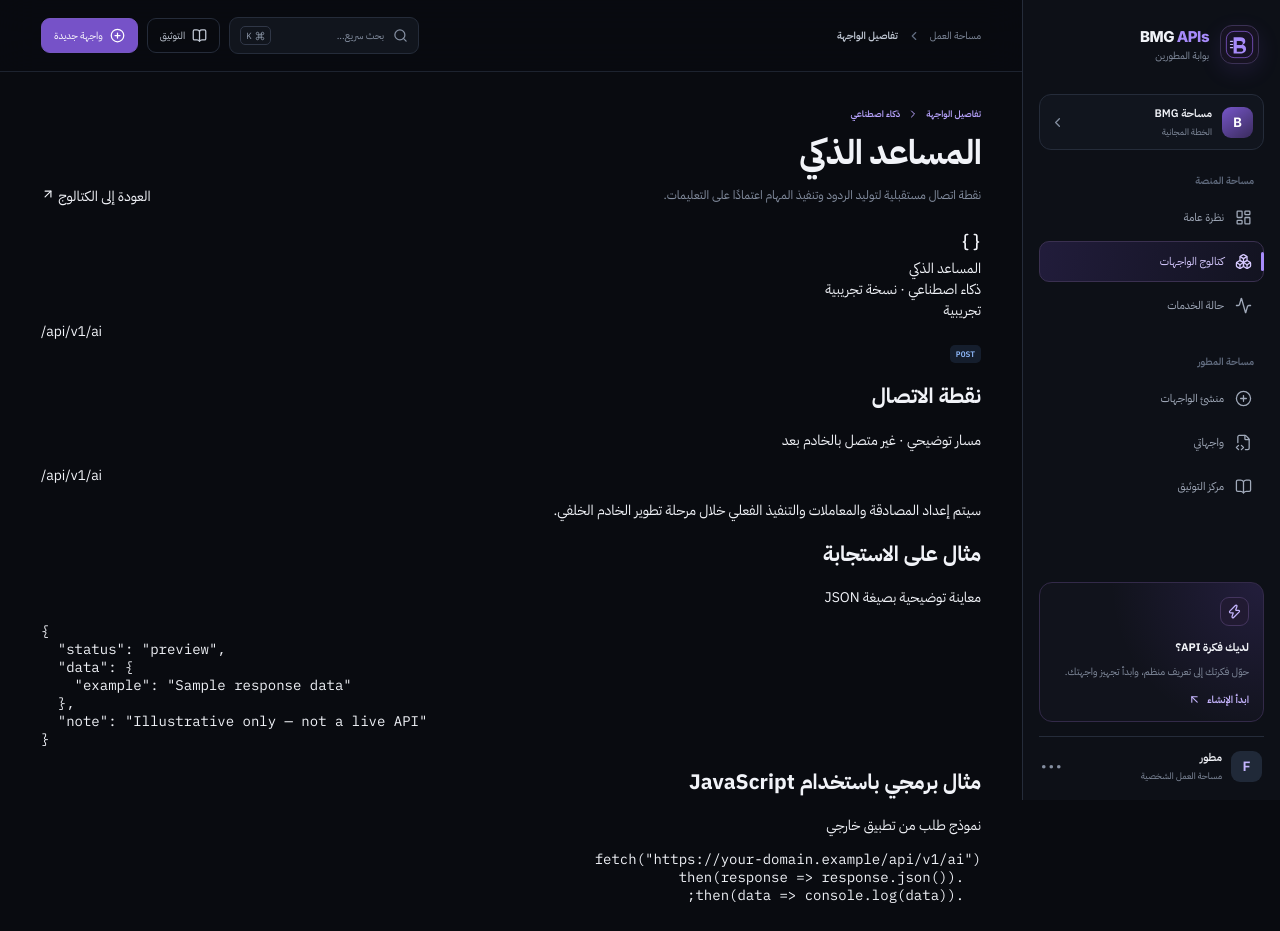
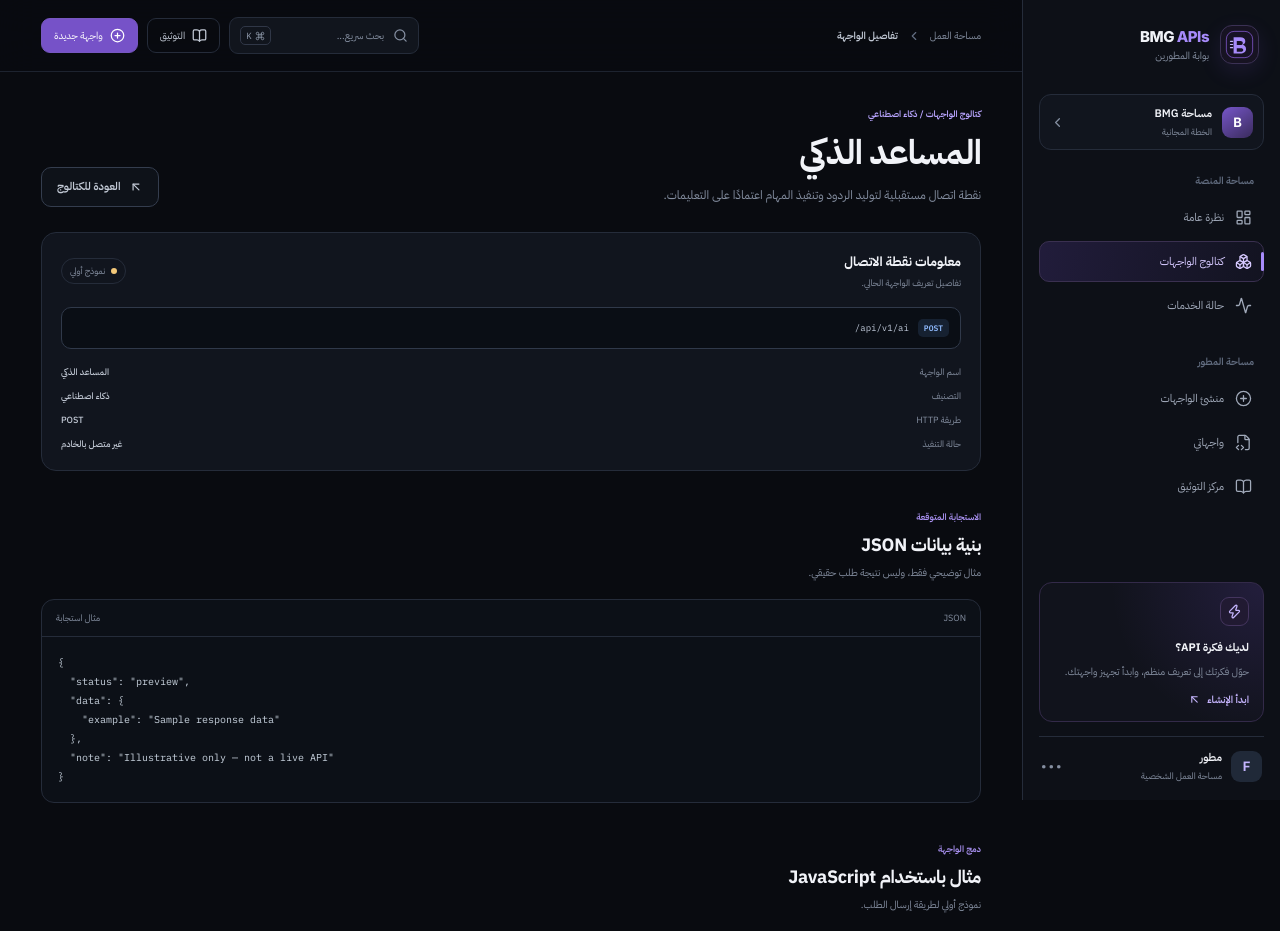
Before and after one commit to T7-T7/Bmg-Apis, a Next.js app: page /apis/ai-assistant in a window 1280 px wide. Shown: the top 931 px of the page. Built offline with nearby package versions, Linux system fonts and the light colour scheme.

Commit message:
استكمال إعادة بناء صفحات التفاصيل والحالات

```diff
--- a/app/apis/[slug]/page.tsx
+++ b/app/apis/[slug]/page.tsx
@@ -1,6 +1,6 @@
 import Link from "next/link";
 import { notFound } from "next/navigation";
-import { ArrowUpRight, Braces, ChevronRight } from "lucide-react";
+import { ArrowUpLeft, Braces, ChevronLeft, Code2, ShieldCheck } from "lucide-react";
 import { apiCatalog } from "@/lib/api-data";
 
 type DetailProps = { params: Promise<{ slug: string }> };
@@ -15,17 +15,36 @@ export default async function ApiDetailPage({ params }: DetailProps) {
   if (!api) notFound();
 
   const exampleResponse = { status: "preview", data: { example: "Sample response data" }, note: "Illustrative only — not a live API" };
-  const jsExample = `fetch("https://your-domain.example${api.endpoint}")
-  .then(response => response.json())
-  .then(data => console.log(data));`;
+  const jsExample = `const response = await fetch(
+  "https://api.example.com${api.endpoint}",
+  { method: "${api.method}" }
+);
+
+const result = await response.json();
+console.log(result);`;
 
   return (
-    <>
-      <div className="page-heading detail-heading"><div><div className="eyebrow">تفاصيل الواجهة <ChevronRight size={12} /> {api.category}</div><h1>{api.name}</h1><p>{api.description}</p></div><Link className="secondary-btn" href="/apis">العودة إلى الكتالوج <ArrowUpRight size={14} /></Link></div>
-      <div className="panel api-detail-panel"><div className="api-card-head"><div className="api-symbol"><Braces size={20} /></div><div><div className="api-name">{api.name}</div><div className="api-category">{api.category} · نسخة تجريبية</div></div><span className="preview-tag">تجريبية</span></div><div className="endpoint" dir="ltr">{api.endpoint}</div><div className="method-wrap"><span className={`method method-${api.method.toLowerCase()}`}>{api.method}</span></div></div>
-      <div className="section-title"><div><h2>نقطة الاتصال</h2><p>مسار توضيحي · غير متصل بالخادم بعد</p></div></div><div className="panel"><div className="endpoint" dir="ltr">{api.endpoint}</div><p className="note-text">سيتم إعداد المصادقة والمعاملات والتنفيذ الفعلي خلال مرحلة تطوير الخادم الخلفي.</p></div>
-      <div className="section-title"><div><h2>مثال على الاستجابة</h2><p>معاينة توضيحية بصيغة JSON</p></div></div><pre className="code-block" dir="ltr">{JSON.stringify(exampleResponse, null, 2)}</pre>
-      <div className="section-title"><div><h2>مثال برمجي باستخدام JavaScript</h2><p>نموذج طلب من تطبيق خارجي</p></div></div><pre className="code-block">{jsExample}</pre>
-    </>
+    <div className="api-detail-page">
+      <div className="page-heading">
+        <div><div className="eyebrow">كتالوج الواجهات / {api.category}</div><h1>{api.name}</h1><p>{api.description}</p></div>
+        <Link href="/apis" className="button-secondary"><ArrowUpLeft size={14} /> العودة للكتالوج</Link>
+      </div>
+      <section className="page-panel">
+        <div className="builder-section-head"><div><h2>معلومات نقطة الاتصال</h2><p>تفاصيل تعريف الواجهة الحالي.</p></div><span className="service-state"><i /> نموذج أولي</span></div>
+        <div className="preview-endpoint"><span className={`method method-${api.method.toLowerCase()}`}>{api.method}</span><code>{api.endpoint}</code></div>
+        <div className="preview-details">
+          <div className="preview-detail"><span>اسم الواجهة</span><strong>{api.name}</strong></div>
+          <div className="preview-detail"><span>التصنيف</span><strong>{api.category}</strong></div>
+          <div className="preview-detail"><span>طريقة HTTP</span><strong dir="ltr">{api.method}</strong></div>
+          <div className="preview-detail"><span>حالة التنفيذ</span><strong>غير متصل بالخادم</strong></div>
+        </div>
+      </section>
+      <div className="section-heading"><div><span className="section-overline">الاستجابة المتوقعة</span><h2>بنية بيانات JSON</h2><p>مثال توضيحي فقط، وليس نتيجة طلب حقيقي.</p></div></div>
+      <div className="code-panel"><div className="code-panel-head"><span>JSON</span><span>مثال استجابة</span></div><pre>{JSON.stringify(exampleResponse, null, 2)}</pre></div>
+      <div className="section-heading"><div><span className="section-overline">دمج الواجهة</span><h2>مثال باستخدام JavaScript</h2><p>نموذج أولي لطريقة إرسال الطلب.</p></div></div>
+      <div className="code-panel"><div className="code-panel-head"><span><Code2 size={13} /> JavaScript · Fetch</span><span>ES2022</span></div><pre>{jsExample}</pre></div>
+      <div className="docs-note"><ShieldCheck size={14} /> هذه الصفحة تعرض تعريفًا تجريبيًا فقط. لم يتم تنفيذ نقطة الاتصال أو ربطها بمصدر بيانات حقيقي بعد.</div>
+      <div className="section-heading"><div><h2>استكشف المزيد</h2><p>ارجع إلى الكتالوج لاختيار واجهة أخرى.</p></div><Link className="text-link" href="/apis">جميع الواجهات <ChevronLeft size={14} /></Link></div>
+    </div>
   );
 }
```
